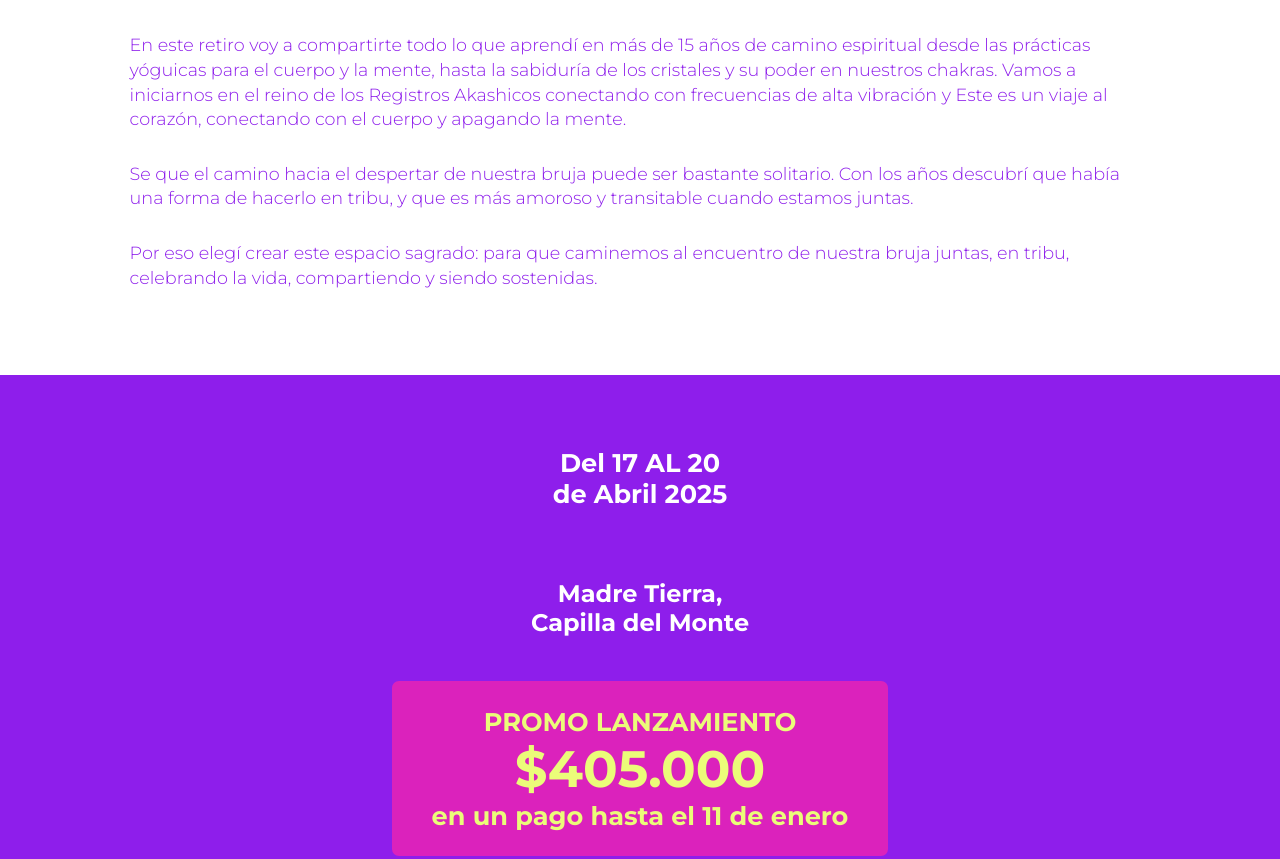
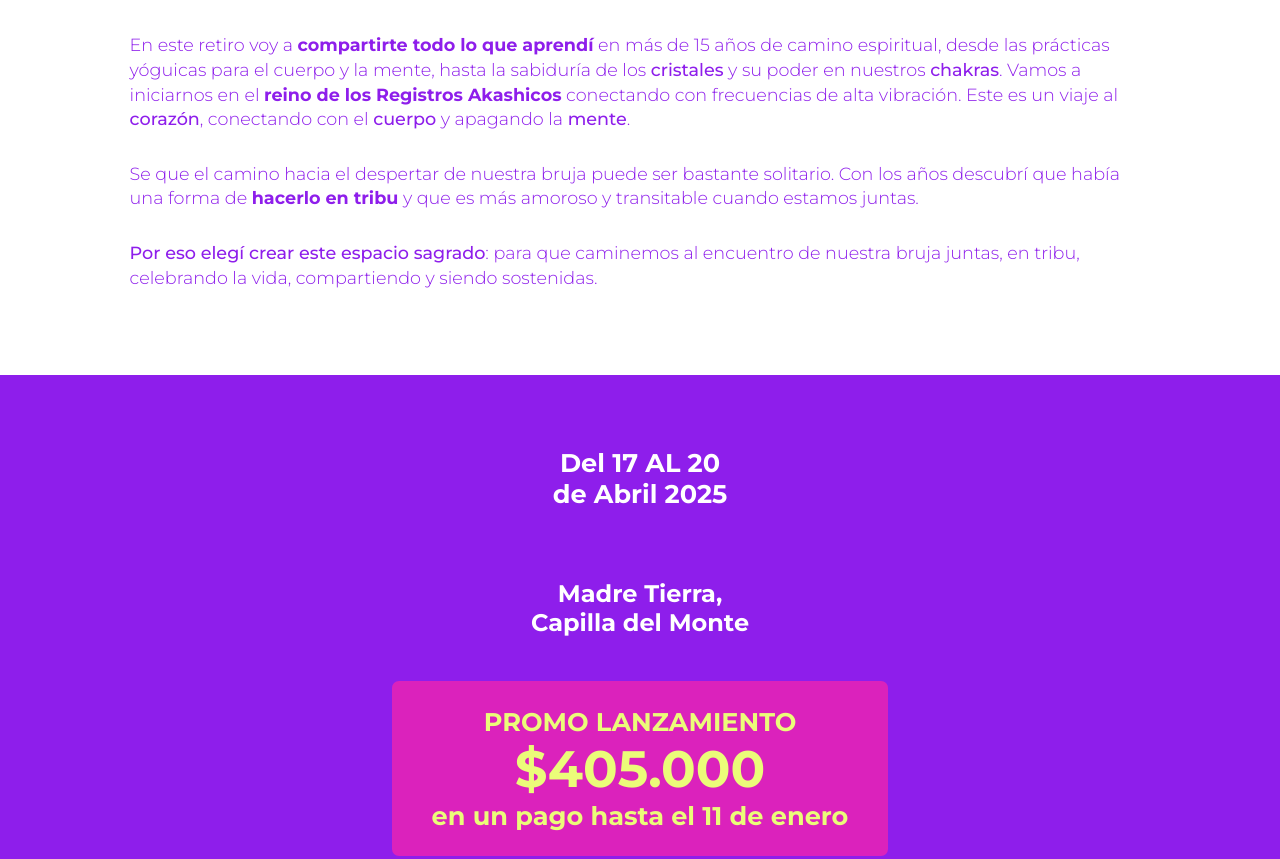
Before and after one commit to tomasjibaja/guardianasdelakasha, a plain HTML site: page index.html in a window 1280 px wide. Shown: the part 2618-3477 px from the top of the page. Drawn offline with Linux system fonts and the light colour scheme.

Commit message:
acomodando texto online, precio y meriend

```diff
--- a/index.html
+++ b/index.html
@@ -70,15 +70,15 @@
     <section class="js-scroll text-container" id="presencial-section">
       <h2>Un encuentro mágico</h2>
       <p class="texto-principal">
-        En este retiro voy a compartirte todo lo que aprendí en más de 15 años de camino espiritual desde las prácticas yóguicas para el cuerpo y la mente, hasta la sabiduría de los cristales y su poder en nuestros chakras.
-        Vamos a iniciarnos en el reino de los Registros Akashicos conectando con frecuencias de alta vibración y
-        Este es un viaje al corazón, conectando con el cuerpo y apagando la mente.
+        En este retiro voy a <strong>compartirte todo lo que aprendí</strong> en más de 15 años de camino espiritual, desde las prácticas yóguicas para el cuerpo y la mente, hasta la sabiduría de los <b>cristales</b> y su poder en nuestros <b>chakras</b>.
+        Vamos a iniciarnos en el <strong>reino de los Registros Akashicos</strong> conectando con frecuencias de alta vibración.
+        Este es un viaje al <b>corazón</b>, conectando con el <b>cuerpo</b> y apagando la <b>mente</b>.
       </p>
       <p class="texto-principal">
-        Se que el camino hacia el despertar de nuestra bruja puede ser bastante solitario. Con los años descubrí que había una forma de hacerlo en tribu, y que es más amoroso y transitable cuando estamos juntas.
+        Se que el camino hacia el despertar de nuestra bruja puede ser bastante solitario. Con los años descubrí que había una forma de <strong>hacerlo en tribu</strong> y que es más amoroso y transitable cuando estamos juntas.
       </p>
       <p class="texto-principal">
-        Por eso elegí crear este espacio sagrado: para que caminemos al encuentro de nuestra bruja juntas, en tribu, celebrando la vida, compartiendo y siendo sostenidas.
+        <b>Por eso elegí crear este espacio sagrado</b>: para que caminemos al encuentro de nuestra bruja juntas, en tribu, celebrando la vida, compartiendo y siendo sostenidas.
       </p>
     </section>
 
--- a/styles.css
+++ b/styles.css
@@ -189,7 +189,6 @@
 
   #fecha-section {
     text-align: center;
-    padding-bottom: 20px;
     display: flex;
     flex-direction: column;
     align-items: center;
@@ -217,7 +216,7 @@
     font-weight: 500;
     line-height: 55px;
     text-align: center;
-    margin: auto auto;
+    margin: auto;
     color: var(--blanco);
     text-shadow: 0 0 7px var(--lila);
     text-shadow: 0 0 7px var(--lila);
@@ -259,6 +258,7 @@
     border-radius: 7px;
     width: fit-content;
     margin: 20px auto;
+    margin-bottom: 50px;
   }
 
   #cuotas {
```
